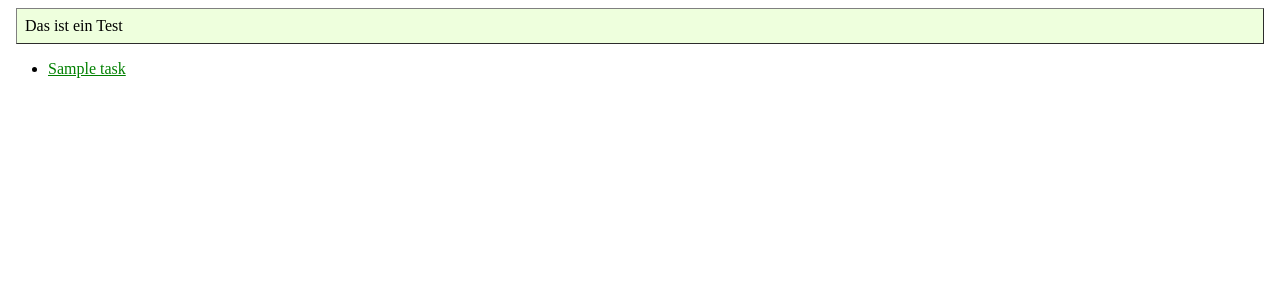
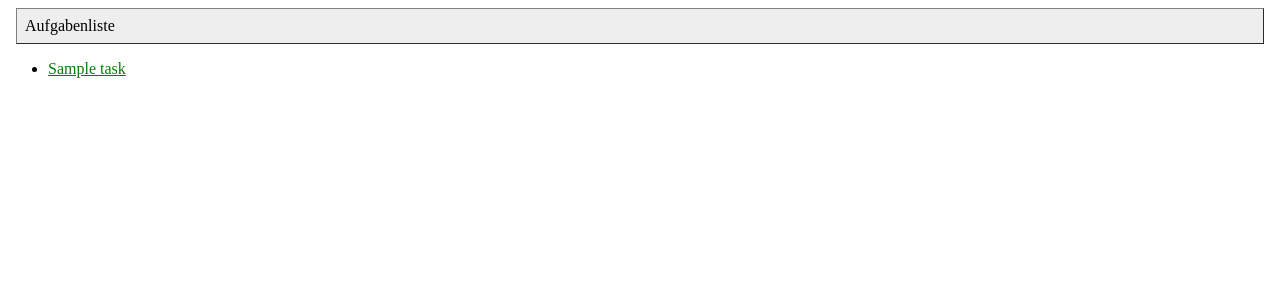
Before and after one commit to cknoll/codequiz-server, a Django app: page / in a window 1280 px wide. Shown: the top 300 px of the page. Run offline with Django 3.2, Linux system fonts and the light colour scheme; tables that the repository leaves empty hold one stand-in row (values such as "Sample post"); parts of the project's set-up code (start-up, migrations or seed data) failed here and were passed over.

Commit message:
BF: index page now works.

```diff
--- a/codequiz-server/quiz/static/tasks/style.css
+++ b/codequiz-server/quiz/static/tasks/style.css
@@ -6,7 +6,7 @@ li a {
     border:1px outset gray;
     margin:.5em;
     padding:.5em;
-    background-color:#efd;
+    background-color:#eee;
 
 }
 
--- a/codequiz-server/quiz/templates/tasks/index.html
+++ b/codequiz-server/quiz/templates/tasks/index.html
@@ -4,13 +4,13 @@
 
 
 <div class="klasse1">
-Das ist ein Test
+Aufgabenliste
 </div>
 
 {% if task_list %}
     <ul>
     {% for task in task_list %}
-        <li><a href="{% url 'quiz:task_view' task.id %}">{{ task.title }}</a></li>
+        <li><a href="{% url 'quiz_ns:task_view' task.id %}">{{ task.title }}</a></li>
     {% endfor %}
     </ul>
 {% else %}
--- a/codequiz-server/quiz/views.py
+++ b/codequiz-server/quiz/views.py
@@ -26,7 +26,7 @@ def render_toplevel_elt(tle, user_sol_list=None):
     return template.render(Context(tle.context))
 
 def index(request):
-    task_list = Task.objects.order_by('-pub_date')[:5]
+    task_list = Task.objects.order_by('pub_date')[:5]
     #raise Http404, "Ach wie schade"
     return render(request, 'tasks/index.html', dict(task_list=task_list))
 
```
